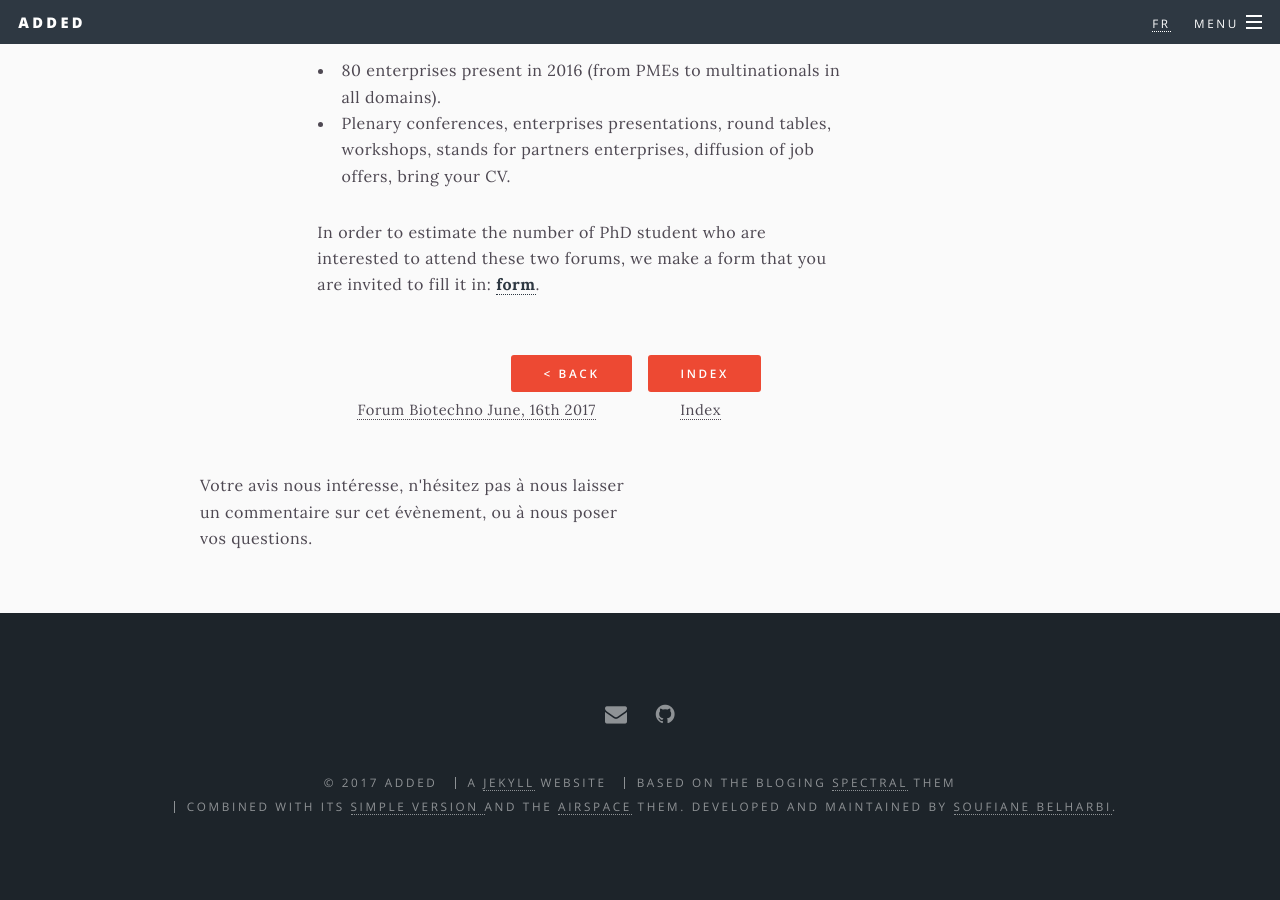
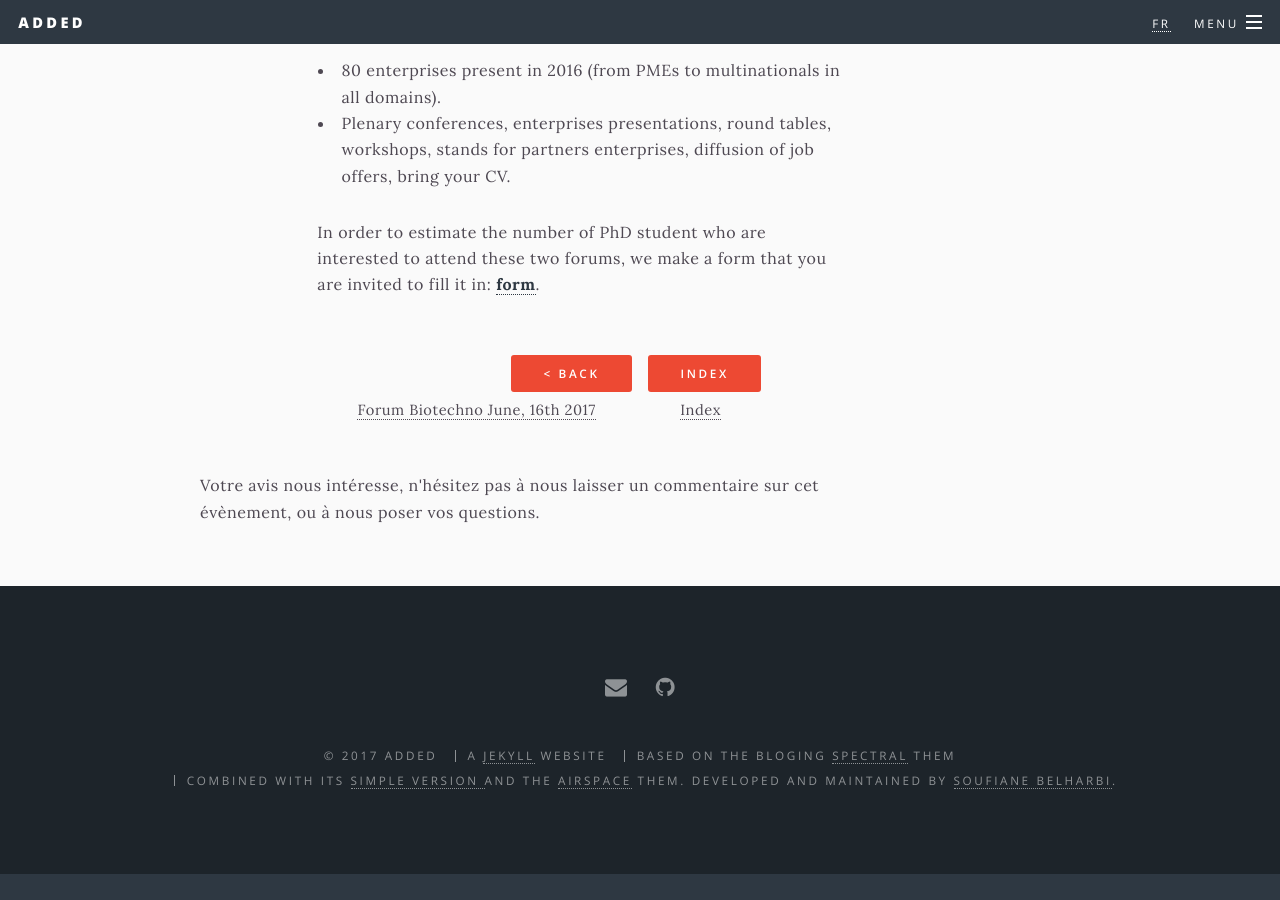
Before and after one commit to asso-added/asso-added.github.io, a Jekyll site: the page built from _posts/2017-10-00-forums-d-emploi-des-jd-octobre-en.md, in a window 1280 px wide and 900 px high, scrolled down 622 px. Built offline with Jekyll 4.4.1, drawn with Linux system fonts in a browser that asks for light colours; nearby versions of some CDN libraries; library files that are not in the unit come from our copies; comment, search, counter and statistics services are not loaded; after the commit the page ends 1496 px from its top, so only the background shows below that.

Commit message:
Update disqus.html

```diff
--- a/_includes/disqus.html
+++ b/_includes/disqus.html
@@ -1,5 +1,5 @@
 {% if page.comment %}
-<section  class="wrapper" style="width: 50%" >
+<section  class="wrapper" style="align: center; width: 80%" >
 <p>
   Votre avis nous intéresse, n'hésitez pas à nous laisser un commentaire sur cet évènement, ou à nous poser vos questions.
 </p>
```
